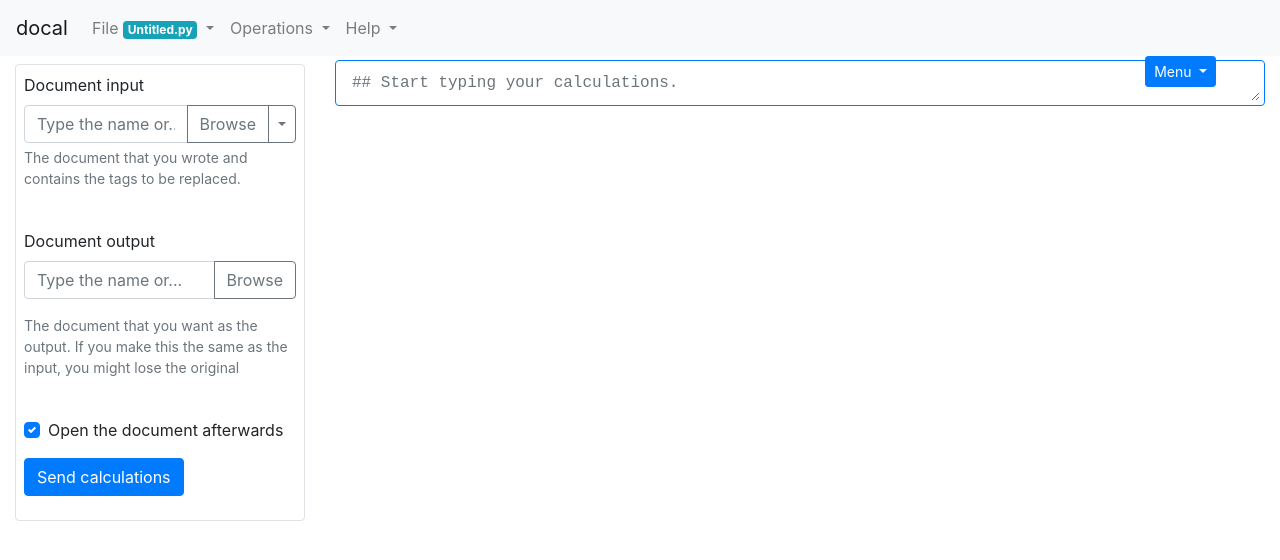
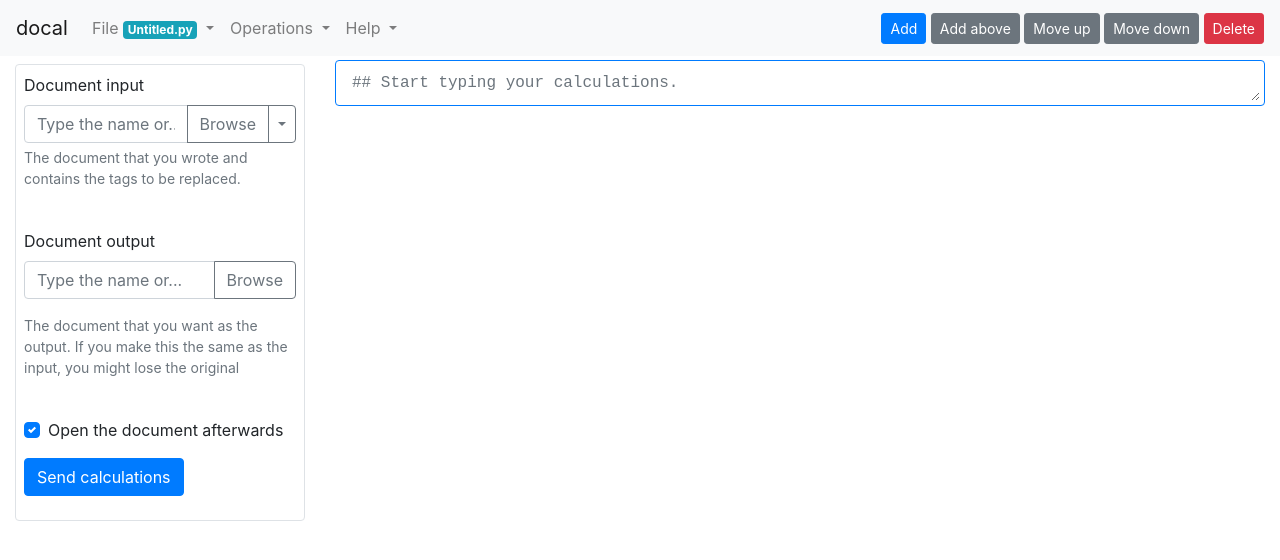
Before and after one commit to K1DV5/docal-webview, a plain HTML site: page assets/index.html in a window 1280 px wide. Drawn offline with nearby package versions, Linux system fonts and the light colour scheme.

Commit message:
make worksheet menu at top right, static

```diff
--- a/assets/index.html
+++ b/assets/index.html
@@ -14,12 +14,6 @@
         <style>
 html, body {
     height: 100%;
-}
-
-#worksheet-menu {
-    position: fixed;
-    right: 5%;
-    top: 7%;
 }
 
 .katex {
@@ -93,6 +87,13 @@ html, body {
                         </div>
                     </li>
                 </ul>
+                <div id="worksheet-menu">
+                    <button class="add-bel btn btn-sm btn-primary">Add</button>
+                    <button class="add-abv btn btn-sm btn-secondary">Add above</button>
+                    <button class="move-up btn btn-sm btn-secondary">Move up</button>
+                    <button class="move-dn btn btn-sm btn-secondary">Move down</button>
+                    <button class="del-btn btn btn-sm btn-danger">Delete</button>
+                </div>
                 <!-- <form class="form-inline my-2 my-md-0"> -->
                 <!--     <input class="form-control mr-sm-2" type="search" placeholder="Search" aria-label="Search"> -->
                 <!--     <button class="btn btn-outline-success my-2 my-sm-0" type="submit">Search</button> -->
@@ -147,18 +148,6 @@ html, body {
                 </div>
                 <div class="col-sm-9 h-100">
                     <div id="worksheet"></div>
-                    <div id="worksheet-menu">
-                        <button class="dropdown-toggle btn btn-primary btn-sm" id="menuDropdown" data-toggle="dropdown" aria-haspopup="true" aria-expanded="false">
-                            Menu
-                        </button>
-                        <div class="dropdown-menu" aria-labelledby="menuDropdown">
-                            <a class="add-bel dropdown-item text-primary">Add</a>
-                            <a class="add-abv dropdown-item text-secondary">Add above</a>
-                            <a class="move-up dropdown-item text-secondary">Move up</a>
-                            <a class="move-dn dropdown-item text-secondary">Move down</a>
-                            <a class="del-btn dropdown-item text-danger">Delete</a>
-                        </div>
-                    </div>
                 </div>
             </div>
         </div>
```
